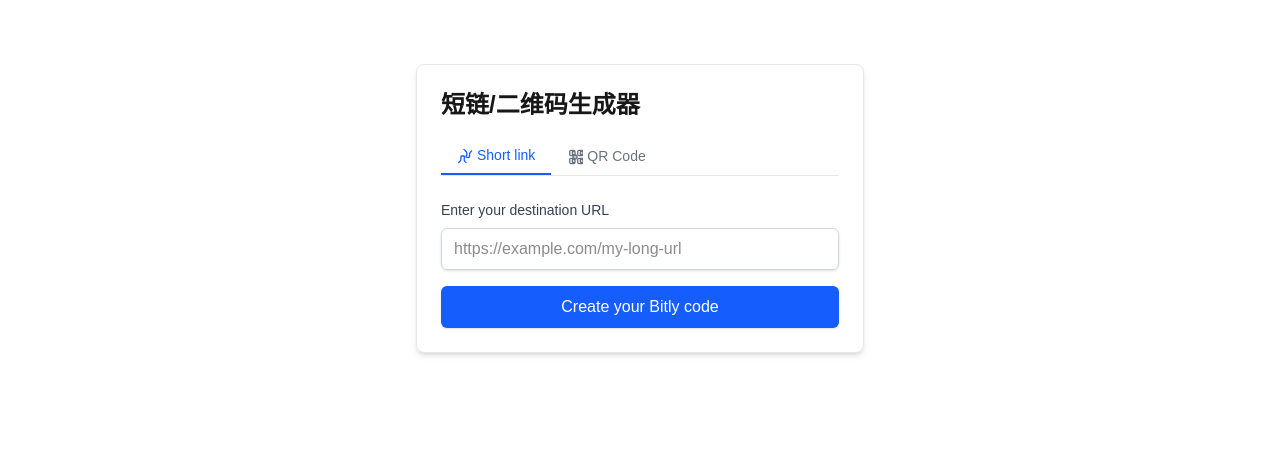
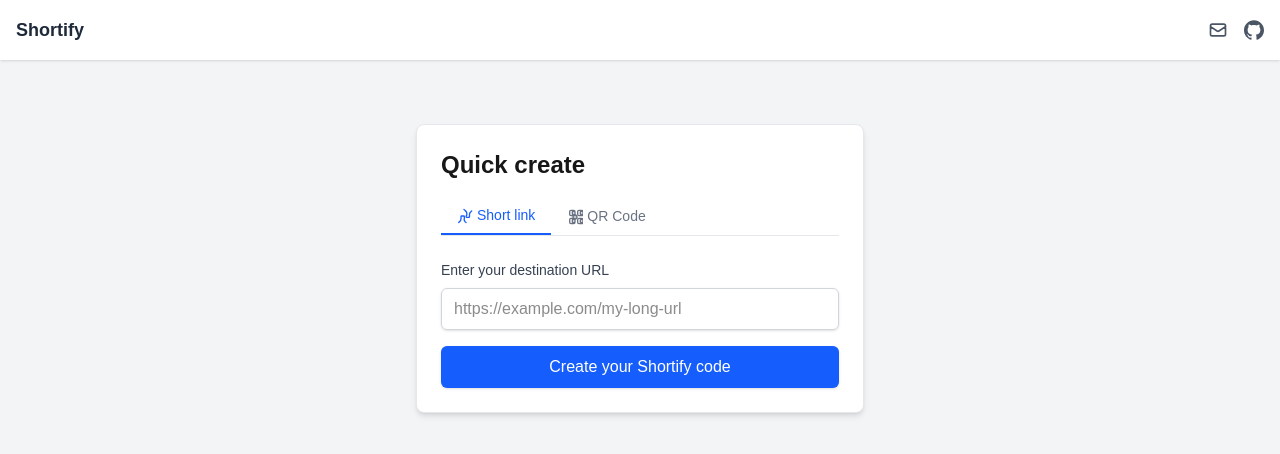
Before and after one commit to DEMI0815/Shortify, a Next.js app: page / in a window 1280 px wide. Shown: the top 454 px of the page. Built offline with nearby package versions, Linux system fonts and the light colour scheme.

Commit message:
[feat] extract components

```diff
--- a/src/app/page.tsx
+++ b/src/app/page.tsx
@@ -1,9 +1,10 @@
 'use client';
 
 import { useState } from 'react';
-import axios from 'axios';
-import { QRCodeSVG } from 'qrcode.react';
-import toast, { Toaster } from 'react-hot-toast';
+import { Toaster } from 'react-hot-toast';
+import Header from '../components/Header';
+import ShortenForm from '../components/ShortenForm';
+import QrCodeGenerator from '../components/QrCodeGenerator';
 
 export default function Home() {
     const [url, setUrl] = useState('');
@@ -11,36 +12,13 @@
     const [loading, setLoading] = useState(false);
     const [activeTab, setActiveTab] = useState('shorten');
     const [qrCodeUrl, setQrCodeUrl] = useState('');
-    const handleShorten = async () => {
-        if (!url) {
-            toast.error('请输入原始链接');
-            return;
-        }
-        setLoading(true);
-        try {
-            const res = await axios.post('/api/shorten', { originalUrl: url });
-            setShortId(res.data.shortId);
-            toast.success('短链生成成功！');
-        } catch (e) {
-            console.error(e);
-            toast.error('生成失败');
-        }
-        setLoading(false);
-    };
-
-    const handleGenerateQrCode = () => {
-        if (!qrCodeUrl) {
-            toast.error('请输入要生成二维码的链接');
-            return;
-        }
-    };
-
-    const shortUrl = shortId ? `${process.env.NEXT_PUBLIC_API_URL}/api/${shortId}` : '';
 
     return (
+        <div className="min-h-screen bg-gray-100">
+            <Header/>
             <div className="max-w-md mx-auto mt-16 p-6 border border-gray-200 rounded-lg shadow-md bg-white">
                 <Toaster/>
-            <h2 className="text-2xl font-bold mb-4">短链/二维码生成器</h2>
+                <h2 className="text-2xl font-bold mb-4">Quick create</h2>
                 <div className="flex mb-6 border-b border-gray-200">
                     <button
                         className={`px-4 py-2 text-sm font-medium ${activeTab === 'shorten' ? 'border-b-2 border-blue-600 text-blue-600' : 'text-gray-500 hover:text-gray-700'}`}
@@ -60,8 +38,6 @@
                         <svg xmlns="http://www.w3.org/2000/svg" className="h-4 w-4 inline-block mr-1" fill="none"
                              viewBox="0 0 24 24" stroke="currentColor">
                             <path strokeLinecap="round" strokeLinejoin="round" strokeWidth={2}
-                              d="M qr code icon path here"/>
-                        <path strokeLinecap="round" strokeLinejoin="round" strokeWidth={2}
                                   d="M4 8V4a2 2 0 012-2h4a2 2 0 012 2v4a2 2 0 01-2 2H6a2 2 0 01-2-2zM8 4v4h4V4H8z"/>
                             <path strokeLinecap="round" strokeLinejoin="round" strokeWidth={2}
                                   d="M16 8V4a2 2 0 012-2h4a2 2 0 012 2v4a2 2 0 01-2 2h-4a2 2 0 01-2-2zM20 4v4h4V4h-4z"/>
@@ -78,57 +54,23 @@
                 </div>
 
                 {activeTab === 'shorten' && (
-                <div>
-                    <label htmlFor="url" className="block text-sm font-medium text-gray-700 mb-2">Enter your destination
-                        URL</label>
-                    <input
-                        type="text"
-                        id="url"
-                        value={url}
-                        onChange={e => setUrl(e.target.value)}
-                        placeholder="https://example.com/my-long-url"
-                        className="w-full px-3 py-2 border border-gray-300 rounded-md shadow-sm focus:outline-none focus:ring-blue-500 focus:border-blue-500 text-base"
+                    <ShortenForm
+                        url={url}
+                        setUrl={setUrl}
+                        shortId={shortId}
+                        setShortId={setShortId}
+                        loading={loading}
+                        setLoading={setLoading}
                     />
-                    <button onClick={handleShorten} disabled={loading}
-                            className="w-full mt-4 px-4 py-2 border border-transparent rounded-md shadow-sm text-base font-medium text-white bg-blue-600 hover:bg-blue-700 focus:outline-none focus:ring-2 focus:ring-offset-2 focus:ring-blue-500">
-                        {loading ? '生成中...' : 'Create your Bitly code'}
-                    </button>
-
-                    {shortId && (
-                        <div className="mt-8 text-center">
-                            <div className="text-gray-700">
-                                <span>短链：</span>
-                                <a href={shortUrl} target="_blank" rel="noopener noreferrer"
-                                   className="text-blue-600 hover:underline">{shortId}</a>
-                            </div>
-                        </div>
-                    )}
-                </div>
                 )}
 
                 {activeTab === 'qrcode' && (
-                <div>
-                    <label htmlFor="qrCodeUrl" className="block text-sm font-medium text-gray-700 mb-2">Enter your
-                        destination URL</label>
-                    <input
-                        type="text"
-                        id="qrCodeUrl"
-                        value={qrCodeUrl}
-                        onChange={e => setQrCodeUrl(e.target.value)}
-                        placeholder="请输入要生成二维码的链接"
-                        className="w-full px-3 py-2 border border-gray-300 rounded-md shadow-sm focus:outline-none focus:ring-blue-500 focus:border-blue-500 text-base"
+                    <QrCodeGenerator
+                        qrCodeUrl={qrCodeUrl}
+                        setQrCodeUrl={setQrCodeUrl}
                     />
-
-                    {qrCodeUrl && (
-                        <div className="mt-8 text-center">
-                            <div className="mt-4">
-                                <QRCodeSVG value={qrCodeUrl} size={160}/>
-                                <div className="mt-2 text-gray-500 text-sm">扫码访问</div>
-                            </div>
-                        </div>
                 )}
             </div>
-            )}
         </div>
     );
 }
--- /dev/null
+++ b/src/components/Header.tsx
@@ -0,0 +1,25 @@
+import React from 'react';
+
+const Header: React.FC = () => {
+    return (
+        <header className="flex justify-between items-center p-4 bg-white shadow-sm">
+            <div className="flex items-center">
+                <span className="text-lg font-bold text-gray-800">Shortify</span>
+            </div>
+            <div className="flex items-center space-x-4">
+                <svg xmlns="http://www.w3.org/2000/svg" className="h-5 w-5 text-gray-600 cursor-pointer" fill="none"
+                     viewBox="0 0 24 24" stroke="currentColor">
+                    <path strokeLinecap="round" strokeLinejoin="round" strokeWidth={2}
+                          d="M3 8l7.89 5.26a2 2 0 002.22 0L21 8M5 19h14a2 2 0 002-2V7a2 2 0 00-2-2H5a2 2 0 00-2 2v10a2 2 0 002 2z"/>
+                </svg>
+                <svg xmlns="http://www.w3.org/2000/svg" className="h-5 w-5 text-gray-600 cursor-pointer"
+                     fill="currentColor" viewBox="0 0 24 24">
+                    <path
+                        d="M12 .297c-6.63 0-12 5.373-12 12 0 5.303 3.438 9.8 8.205 11.385.6.113.82-.258.82-.577 0-.285-.01-1.04-.015-2.04-3.338.724-4.042-1.61-4.042-1.61-.542-1.37-1.322-1.735-1.322-1.735-1.085-.74.08-.725.08-.725 1.205.085 1.838 1.236 1.838 1.236 1.07 1.835 2.809 1.305 3.49.997.107-.775.418-1.305.762-1.605-2.665-.3-5.466-1.332-5.466-5.93 0-1.31.465-2.38 1.235-3.22-.135-.303-.54-1.523.105-3.176 0 0 1-.322 3.3 1.22.96-.267 1.98-.4 3-.4.92 0 1.94.133 3 .4 2.3-.942 3.3-1.22 3.3-1.22.645 1.653.24 2.873.12 3.176.765.84 1.23 1.91 1.23 3.22 0 4.61-2.802 5.625-5.475 5.92.42.36.81 1.096.81 2.22 0 1.606-.015 2.896-.015 3.286 0 .32.21.693.825.57C20.565 22.092 24 17.592 24 12.297c0-6.627-5.373-12-12-12z"/>
+                </svg>
+            </div>
+        </header>
+    );
+};
+
+export default Header;
--- /dev/null
+++ b/src/components/QrCodeGenerator.tsx
@@ -0,0 +1,49 @@
+import React from 'react';
+import { QRCodeSVG } from 'qrcode.react';
+import toast from 'react-hot-toast';
+
+interface QrCodeGeneratorProps {
+    qrCodeUrl: string;
+    setQrCodeUrl: (url: string) => void;
+}
+
+const QrCodeGenerator: React.FC<QrCodeGeneratorProps> = ({
+                                                             qrCodeUrl,
+                                                             setQrCodeUrl,
+                                                         }) => {
+
+    const handleGenerateQrCode = () => {
+        if (!qrCodeUrl) {
+            toast.error('请输入要生成二维码的链接');
+            return;
+        }
+        // 二维码直接使用输入的 URL
+        // QRCodeSVG 组件可以直接使用 qrCodeUrl
+    };
+
+    return (
+        <div>
+            <label htmlFor="qrCodeUrl" className="block text-sm font-medium text-gray-700 mb-2">Enter your
+                destination URL</label>
+            <input
+                type="text"
+                id="qrCodeUrl"
+                value={qrCodeUrl}
+                onChange={e => setQrCodeUrl(e.target.value)}
+                placeholder="请输入要生成二维码的链接"
+                className="w-full px-3 py-2 border border-gray-300 rounded-md shadow-sm focus:outline-none focus:ring-blue-500 focus:border-blue-500 text-base"
+            />
+
+            {qrCodeUrl && (
+                <div className="mt-8 text-center">
+                    <div className="mt-4">
+                        <QRCodeSVG value={qrCodeUrl} size={160}/>
+                        <div className="mt-2 text-gray-500 text-sm">扫码访问</div>
+                    </div>
+                </div>
+            )}
+        </div>
+    );
+};
+
+export default QrCodeGenerator;
--- /dev/null
+++ b/src/components/ShortenForm.tsx
@@ -0,0 +1,73 @@
+import React from 'react';
+import axios from 'axios';
+import toast from 'react-hot-toast';
+import { QRCodeSVG } from 'qrcode.react';
+
+interface ShortenFormProps {
+    url: string;
+    setUrl: (url: string) => void;
+    shortId: string;
+    setShortId: (shortId: string) => void;
+    loading: boolean;
+    setLoading: (loading: boolean) => void;
+}
+
+const ShortenForm: React.FC<ShortenFormProps> = ({
+                                                     url,
+                                                     setUrl,
+                                                     shortId,
+                                                     setShortId,
+                                                     loading,
+                                                     setLoading,
+                                                 }) => {
+    const handleShorten = async () => {
+        if (!url) {
+            toast.error('请输入原始链接');
+            return;
+        }
+        setLoading(true);
+        try {
+            const res = await axios.post('/api/shorten', { originalUrl: url });
+            setShortId(res.data.shortId);
+            toast.success('短链生成成功！');
+        } catch (e) {
+            console.error(e);
+            toast.error('生成失败');
+        }
+        setLoading(false);
+    };
+
+    const shortUrl = shortId ? `${process.env.NEXT_PUBLIC_API_URL}/api/${shortId}` : '';
+
+    return (
+        <div>
+            <label htmlFor="url" className="block text-sm font-medium text-gray-700 mb-2">Enter your
+                destination
+                URL</label>
+            <input
+                type="text"
+                id="url"
+                value={url}
+                onChange={e => setUrl(e.target.value)}
+                placeholder="https://example.com/my-long-url"
+                className="w-full px-3 py-2 border border-gray-300 rounded-md shadow-sm focus:outline-none focus:ring-blue-500 focus:border-blue-500 text-base"
+            />
+            <button onClick={handleShorten} disabled={loading}
+                    className="w-full mt-4 px-4 py-2 border border-transparent rounded-md shadow-sm text-base font-medium text-white bg-blue-600 hover:bg-blue-700 focus:outline-none focus:ring-2 focus:ring-offset-2 focus:ring-blue-500">
+                {loading ? '生成中...' : 'Create your Shortify code'}
+            </button>
+
+            {shortId && (
+                <div className="mt-8 text-center">
+                    <div className="text-gray-700">
+                        <span>Shortify：</span>
+                        <a href={shortUrl} target="_blank" rel="noopener noreferrer"
+                           className="text-blue-600 hover:underline">{shortId}</a>
+                    </div>
+                </div>
+            )}
+        </div>
+    );
+};
+
+export default ShortenForm;
```
Lines whose indentation alone changed are shown as unchanged.
